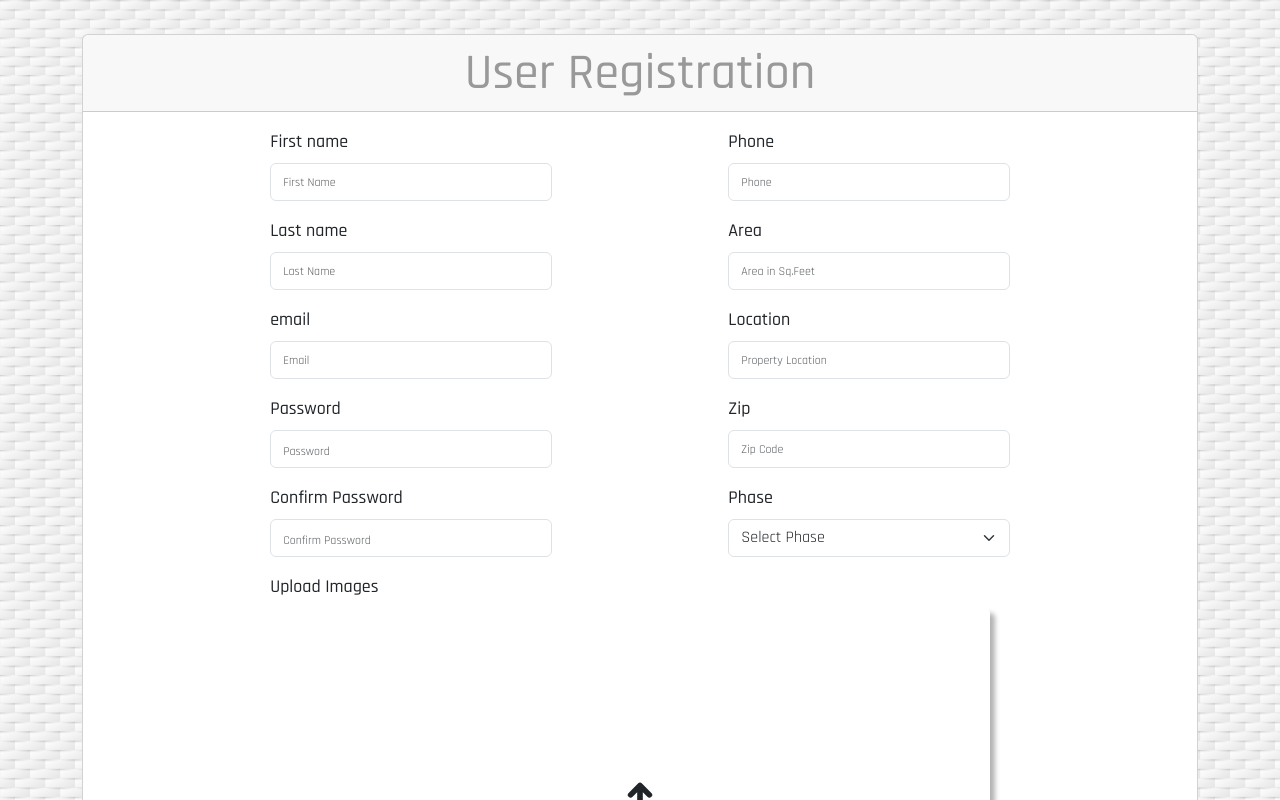
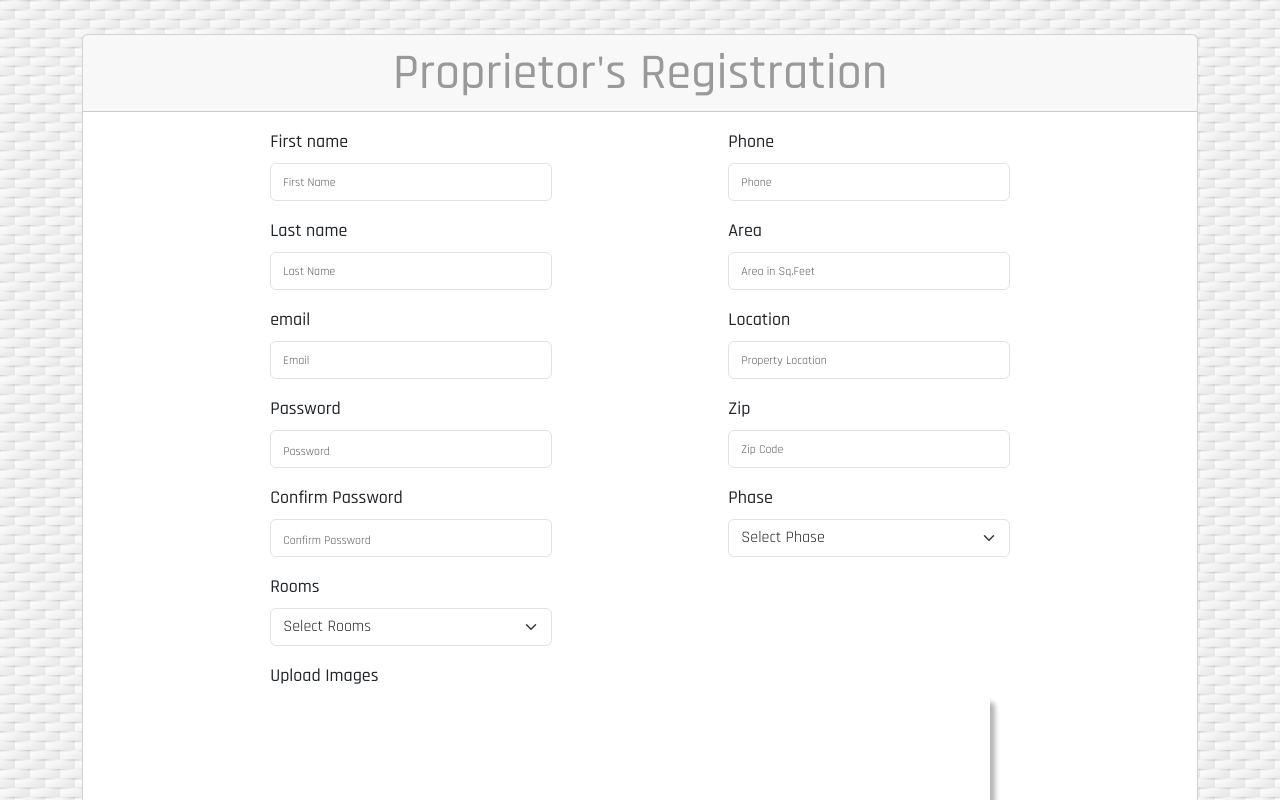
Before and after one commit to thiyari/Estate, a React (Create React App) app in the folder FrontEnd/front-end/: page /register in a window 1280 px wide. Shown: the top 800 px of the page. Built offline with nearby package versions, Linux system fonts and the light colour scheme.

Commit message:
update rooms

```diff
--- a/FrontEnd/front-end/src/Components/Register.jsx
+++ b/FrontEnd/front-end/src/Components/Register.jsx
@@ -11,6 +11,22 @@ const phaseList = [
   { value: 'north', label: 'North' },
   { value: 'south', label: 'South' }
 ];
+
+
+const roomsList = [
+  { value: '', label: 'Select Rooms'},
+  { value: '1 BHK', label: '1 BHK' },
+  { value: '2 BHK', label: '2 BHK' },
+  { value: '3 BHK', label: '3 BHK' },
+  { value: '1B + 2HK', label: '1B + 2HK'},
+  { value: '1B + 3HK', label: '1B + 3HK'},
+  { value: '2B + 2HK', label: '2B + 2HK'},
+  { value: '2B + 3HK', label: '2B + 3HK'},
+  { value: '3B + 2HK', label: '3B + 2HK'},
+  { value: '3B + 3HK', label: '3B + 3HK'},
+  { value: 'Others', label: 'Others'}
+];
+
 
 const EMAIL_REGEX = /[a-z0-9._%+-]+@[a-z0-9.-]+\.[a-z]{2,4}$/;
 const PWD_REGEX = /(?=.*\d)(?=.*[a-z])(?=.*[A-Z]).{8,}/;
@@ -30,6 +46,7 @@ function Register() {
       location_status: "",
       zip_status: "",
       phase_status: "",
+      rooms_status: "",
     };
 
     const [img,setImg] = useState([])
@@ -225,6 +242,16 @@ function Register() {
           }
 
 
+          // Check if phase is empty
+          if(!formInput.rooms){
+            setFormError({
+              ...inputError,
+              rooms: "Please select the phase",
+              rooms_status: "error"
+            })
+            return;
+          }
+
           // Clear any previous errors and show success message
           setFormError(inputError);
           setFormInput((prevState)=>({
@@ -247,6 +274,7 @@ function Register() {
           location:formInput.location,
           zip: formInput.zip,
           phase: formInput.phase,
+          rooms: formInput.rooms,
           images: img
           }),
           {
@@ -266,7 +294,8 @@ function Register() {
             area: "",
             location: "",
             zip: "",
-            phase: ""
+            phase: "",
+            rooms: "",
           })
           setImg('')
           setSuccess(true);
@@ -286,7 +315,7 @@ function Register() {
      <div>
         <div className="container mt-4" >
     <div className="card">
-    <h1 className="card-header"><center><div className="header-font">User Registration</div></center></h1>
+    <h1 className="card-header"><center><div className="header-font">Proprietor's Registration</div></center></h1>
     <div className="row">
 		  <div className="col-sm-1"></div>
 			<div className="col-sm-10 form-container">
@@ -392,6 +421,28 @@ function Register() {
         <p className="error-message">{formError.confirmPassword}</p>
 
 
+
+
+        <div className="form-group">
+          <label className="form-label">Rooms</label>
+          <div className="d-flex justify-content-center mb-3">
+            <select
+            className="form-select"
+            title="rooms"
+            name="rooms"
+            value={formInput.rooms}
+            onChange={({target})=>{
+            handleUserInput(target.name, target.value)
+              }}
+            style={{borderColor: formError.rooms !== "" && formError.rooms_status !== "error" ?"":"red"}}
+              >
+              {roomsList.map((option) => (
+                <option value={option.value}>{option.label}</option>
+              ))}
+            </select>
+          </div>
+        </div>
+        <p className="error-message">{formError.rooms}</p>
 
 
 
```
Also changed, not shown: 2 other files (tests, documents, lock files or other folders).
